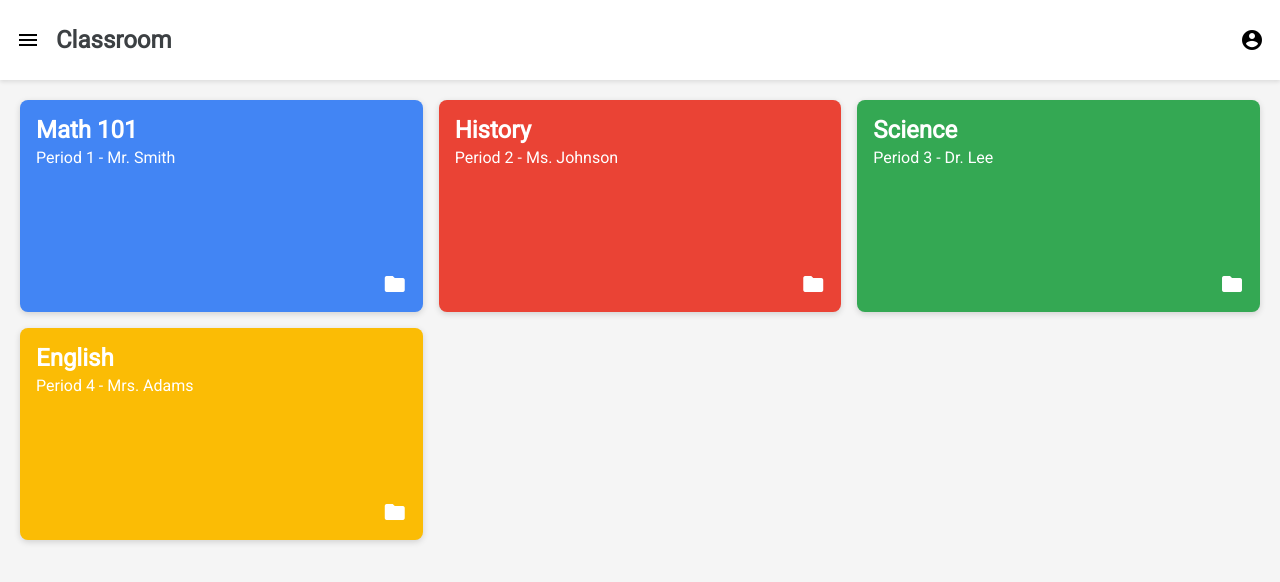
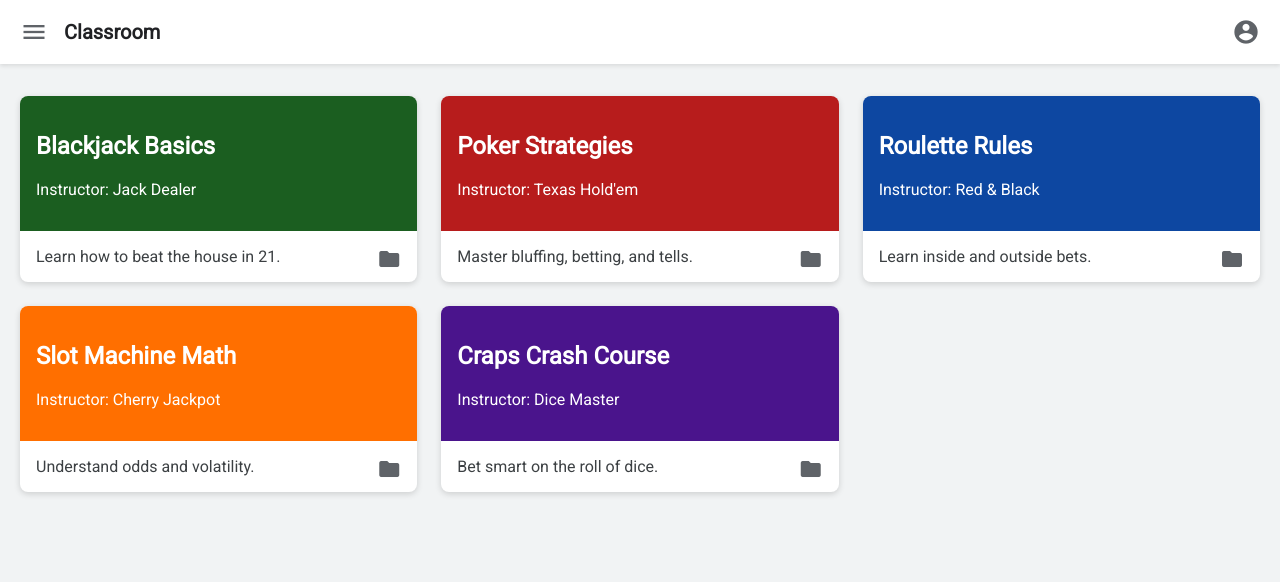
Before and after one commit to AcolyteCoder/AcolyteCoder.github.io, a plain HTML site: page index.html in a window 1280 px wide. Drawn offline with Linux system fonts and the light colour scheme.

Commit message:
Update index.html

```diff
--- a/index.html
+++ b/index.html
@@ -3,36 +3,38 @@
 <head>
   <meta charset="UTF-8" />
   <meta name="viewport" content="width=device-width, initial-scale=1.0"/>
-  <title>My Classroom</title>
+  <title>Gambling Classroom</title>
   <link href="https://fonts.googleapis.com/css2?family=Roboto&display=swap" rel="stylesheet"/>
   <link href="https://fonts.googleapis.com/icon?family=Material+Icons" rel="stylesheet"/>
   <style>
     body {
       margin: 0;
       font-family: 'Roboto', sans-serif;
-      background-color: #f5f5f5;
+      background-color: #f1f3f4;
     }
 
-    .main-header {
+    header {
       display: flex;
       align-items: center;
+      padding: 0 20px;
       background-color: white;
-      padding: 10px 16px;
+      height: 64px;
       box-shadow: 0 2px 4px rgba(0,0,0,0.1);
       position: sticky;
       top: 0;
-      z-index: 10;
+      z-index: 100;
     }
 
-    .main-header h1 {
-      margin-left: 16px;
-      font-size: 1.5rem;
-      color: #3c4043;
+    header .material-icons {
+      font-size: 28px;
+      color: #5f6368;
+      cursor: pointer;
     }
 
-    .main-header .material-icons {
-      cursor: pointer;
-      font-size: 24px;
+    header h1 {
+      font-size: 20px;
+      margin-left: 16px;
+      color: #202124;
     }
 
     .spacer {
@@ -40,20 +42,16 @@
     }
 
     .class-container {
+      padding: 32px 20px;
       display: grid;
-      grid-template-columns: repeat(auto-fill, minmax(300px, 1fr));
-      gap: 16px;
-      padding: 20px;
+      grid-template-columns: repeat(auto-fill, minmax(320px, 1fr));
+      gap: 24px;
     }
 
     .class-card {
+      background-color: white;
       border-radius: 8px;
-      color: white;
-      display: flex;
-      flex-direction: column;
-      justify-content: space-between;
-      height: 180px;
-      padding: 16px;
+      overflow: hidden;
       box-shadow: 0 2px 6px rgba(0,0,0,0.15);
       cursor: pointer;
       transition: transform 0.2s;
@@ -63,26 +61,30 @@
       transform: translateY(-4px);
     }
 
-    .class-header h2 {
-      margin: 0 0 4px 0;
+    .class-banner {
+      padding: 16px;
+      color: white;
     }
 
-    .class-header p {
-      margin: 0;
+    .class-body {
+      padding: 16px;
+      color: #3c4043;
     }
 
-    .class-footer {
-      display: flex;
-      justify-content: flex-end;
+    .class-body .material-icons {
+      float: right;
+      color: #5f6368;
     }
 
-    .class-footer .material-icons {
-      font-size: 24px;
-    }
+    .banner-blackjack { background-color: #1b5e20; }     /* Dark Green */
+    .banner-poker { background-color: #b71c1c; }         /* Red */
+    .banner-roulette { background-color: #0d47a1; }      /* Blue */
+    .banner-slots { background-color: #ff6f00; }         /* Orange */
+    .banner-craps { background-color: #4a148c; }         /* Purple */
   </style>
 </head>
 <body>
-  <header class="main-header">
+  <header>
     <span class="material-icons">menu</span>
     <h1>Classroom</h1>
     <div class="spacer"></div>
@@ -90,45 +92,62 @@
   </header>
 
   <main class="class-container">
-    <div class="class-card" style="background-color: #4285F4;">
-      <div class="class-header">
-        <h2>Math 101</h2>
-        <p>Period 1 - Mr. Smith</p>
+
+    <div class="class-card">
+      <div class="class-banner banner-blackjack">
+        <h2>Blackjack Basics</h2>
+        <p>Instructor: Jack Dealer</p>
       </div>
-      <div class="class-footer">
+      <div class="class-body">
+        Learn how to beat the house in 21.
         <span class="material-icons">folder</span>
       </div>
     </div>
 
-    <div class="class-card" style="background-color: #EA4335;">
-      <div class="class-header">
-        <h2>History</h2>
-        <p>Period 2 - Ms. Johnson</p>
+    <div class="class-card">
+      <div class="class-banner banner-poker">
+        <h2>Poker Strategies</h2>
+        <p>Instructor: Texas Hold'em</p>
       </div>
-      <div class="class-footer">
+      <div class="class-body">
+        Master bluffing, betting, and tells.
         <span class="material-icons">folder</span>
       </div>
     </div>
 
-    <div class="class-card" style="background-color: #34A853;">
-      <div class="class-header">
-        <h2>Science</h2>
-        <p>Period 3 - Dr. Lee</p>
+    <div class="class-card">
+      <div class="class-banner banner-roulette">
+        <h2>Roulette Rules</h2>
+        <p>Instructor: Red & Black</p>
       </div>
-      <div class="class-footer">
+      <div class="class-body">
+        Learn inside and outside bets.
         <span class="material-icons">folder</span>
       </div>
     </div>
 
-    <div class="class-card" style="background-color: #FBBC05;">
-      <div class="class-header">
-        <h2>English</h2>
-        <p>Period 4 - Mrs. Adams</p>
+    <div class="class-card">
+      <div class="class-banner banner-slots">
+        <h2>Slot Machine Math</h2>
+        <p>Instructor: Cherry Jackpot</p>
       </div>
-      <div class="class-footer">
+      <div class="class-body">
+        Understand odds and volatility.
         <span class="material-icons">folder</span>
       </div>
     </div>
+
+    <div class="class-card">
+      <div class="class-banner banner-craps">
+        <h2>Craps Crash Course</h2>
+        <p>Instructor: Dice Master</p>
+      </div>
+      <div class="class-body">
+        Bet smart on the roll of dice.
+        <span class="material-icons">folder</span>
+      </div>
+    </div>
+
   </main>
 </body>
 </html>
```
